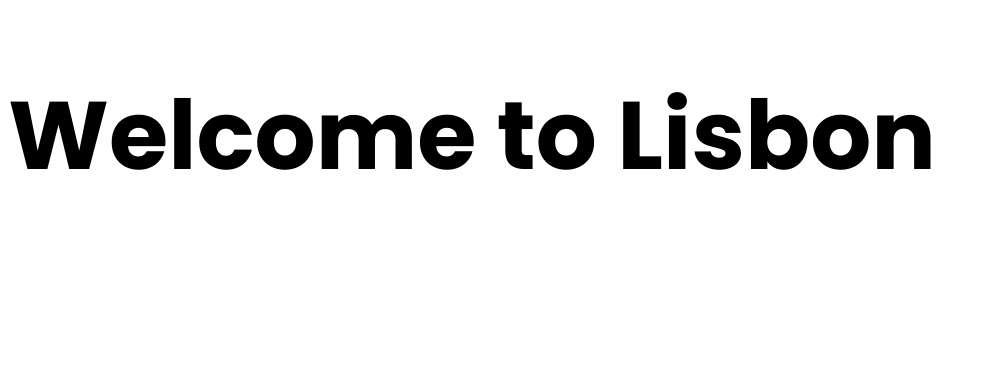
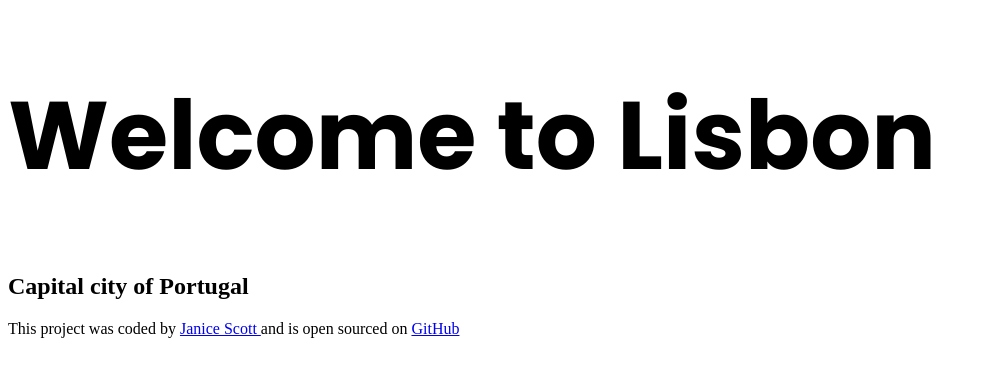
Before and after one commit to janicescott33/travel-project, a plain HTML site: page index.html in a window 1280 px wide. Shown: the whole page, without its empty margins (0-986 px from the left). Drawn offline with Linux system fonts and the light colour scheme.

Commit message:
Added subtitle and footer

```diff
--- a/index.html
+++ b/index.html
@@ -14,5 +14,16 @@
   </head>
   <body>
     <h1>Welcome to Lisbon</h1>
+    <h2>Capital city of Portugal</h2>
+    <footer>
+      This project was coded by
+      <a href="https://github.com/janicescott33" target="_blank"
+        >Janice Scott
+      </a>
+      and is open sourced on
+      <a href="https://github.com/janicescott33/travel-project" target="_blank"
+        >GitHub</a
+      >
+    </footer>
   </body>
 </html>
```
